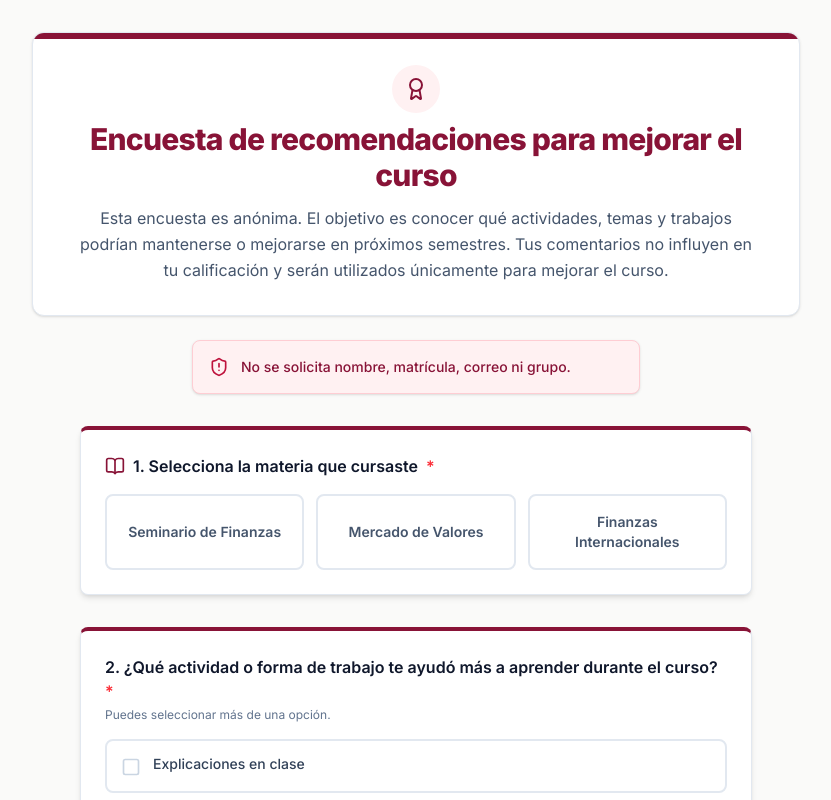
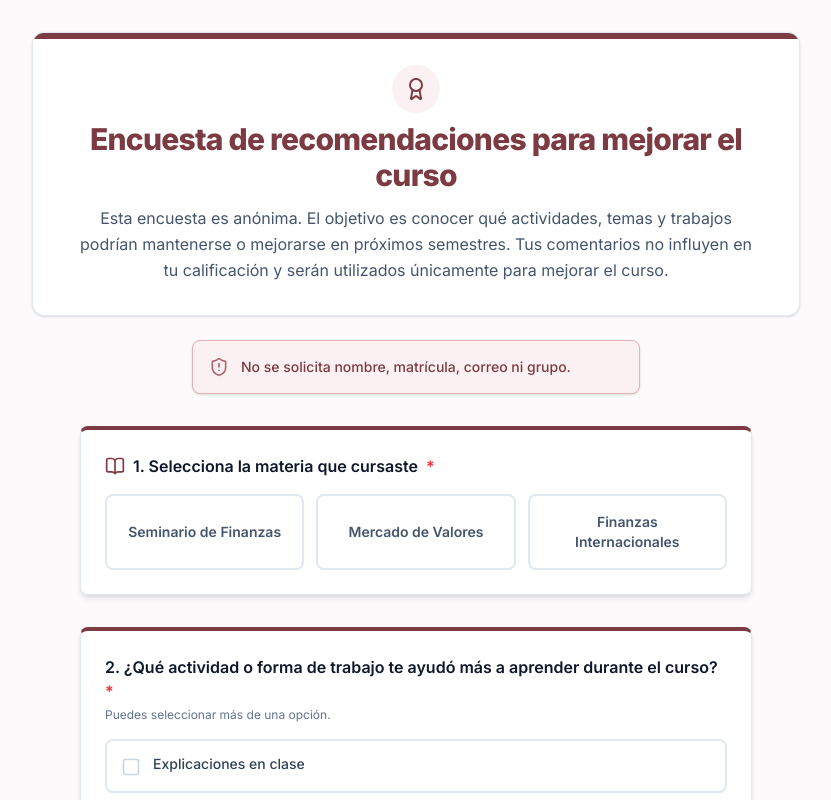
Before and after one commit to tec-2022/encuesta-curso, a Next.js app: page / in a window 1280 px wide. Shown: the top 800 px of the page, without its empty margins (224-1055 px from the left). Built offline with nearby package versions, Linux system fonts and the light colour scheme.

Commit message:
style: implement premium rose gold color palette

```diff
--- a/src/app/globals.css
+++ b/src/app/globals.css
@@ -1,8 +1,8 @@
 @import "tailwindcss";
 
 :root {
-  --background: #fafaf9;
-  --foreground: #1c1917;
+  --background: #fdfafb;
+  --foreground: #2d1d20;
 }
 
 @theme {
@@ -10,16 +10,16 @@
   --color-foreground: var(--foreground);
   --font-sans: var(--font-sans);
 
-  /* Redefining blue color palette to a sophisticated warm plum/rose-gold scheme */
-  --color-blue-50: #fff1f2;   /* Soft Rose Blush */
-  --color-blue-100: #ffe4e6;
-  --color-blue-200: #fecdd3;  /* Rose gold border */
-  --color-blue-300: #fda4af;
-  --color-blue-500: #f43f5e;
-  --color-blue-700: #be123c;
-  --color-blue-800: #9f1239;  /* Elegant Berry Hover */
-  --color-blue-900: #881337;  /* Deep Warm Plum/Rose */
-  --color-blue-950: #4c0519;
+  /* Premium Rose Gold Design System Palette */
+  --color-blue-50: #fbf1f2;   /* Softest Rose Blush background */
+  --color-blue-100: #f8e1e3;
+  --color-blue-200: #e2b4b9;  /* Classic Metallic Rose Gold accent border */
+  --color-blue-300: #d6989f;
+  --color-blue-500: #c5828a;
+  --color-blue-700: #b0656e;
+  --color-blue-800: #934c54;  /* Rich Rose-Copper hover state */
+  --color-blue-900: #7c3a42;  /* Deep Rose Gold / Burgundy (Highly readable for text/solid buttons) */
+  --color-blue-950: #4a1d22;  /* Deepest Mahogany Rose */
 }
 
 body {
```
